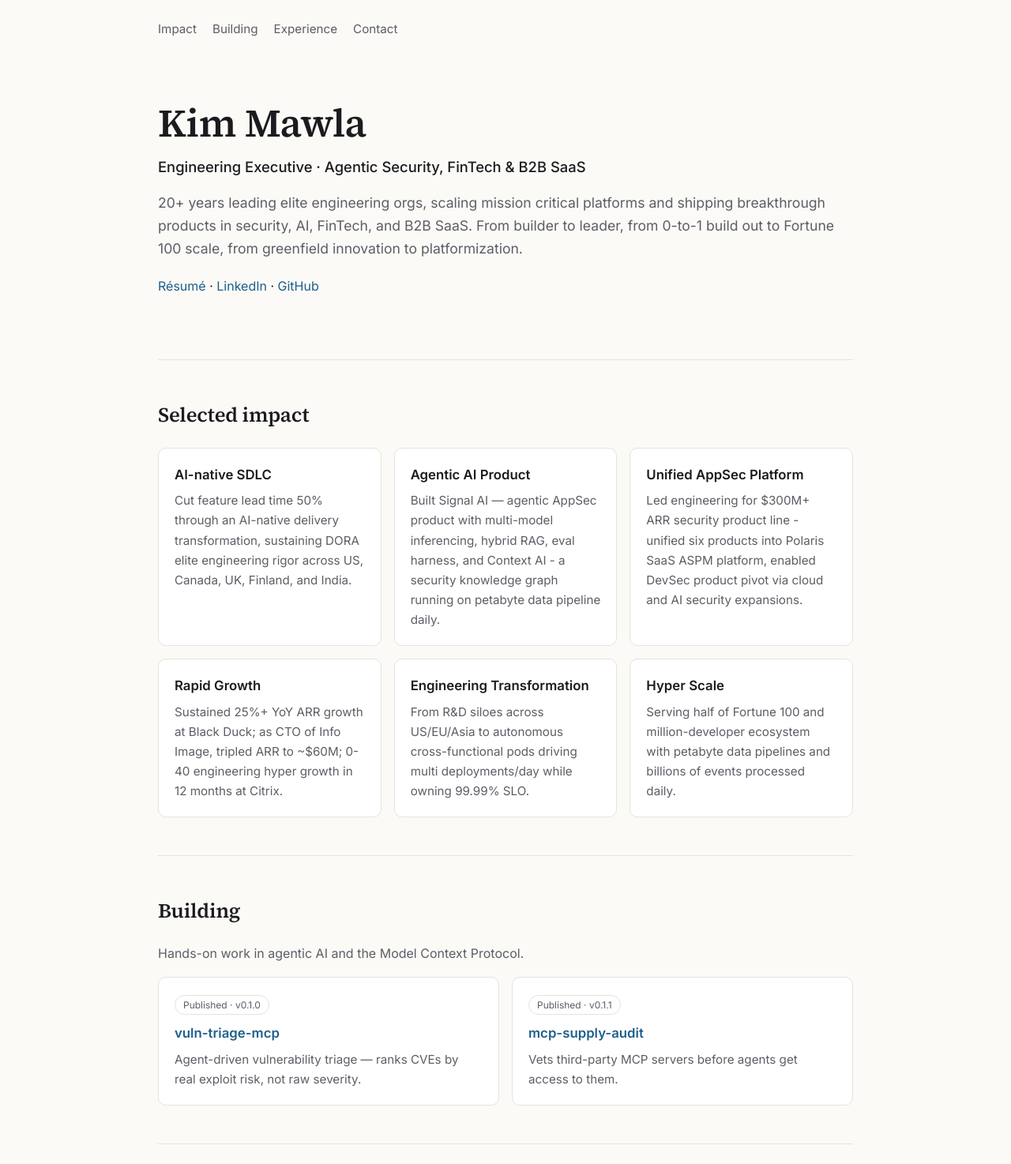
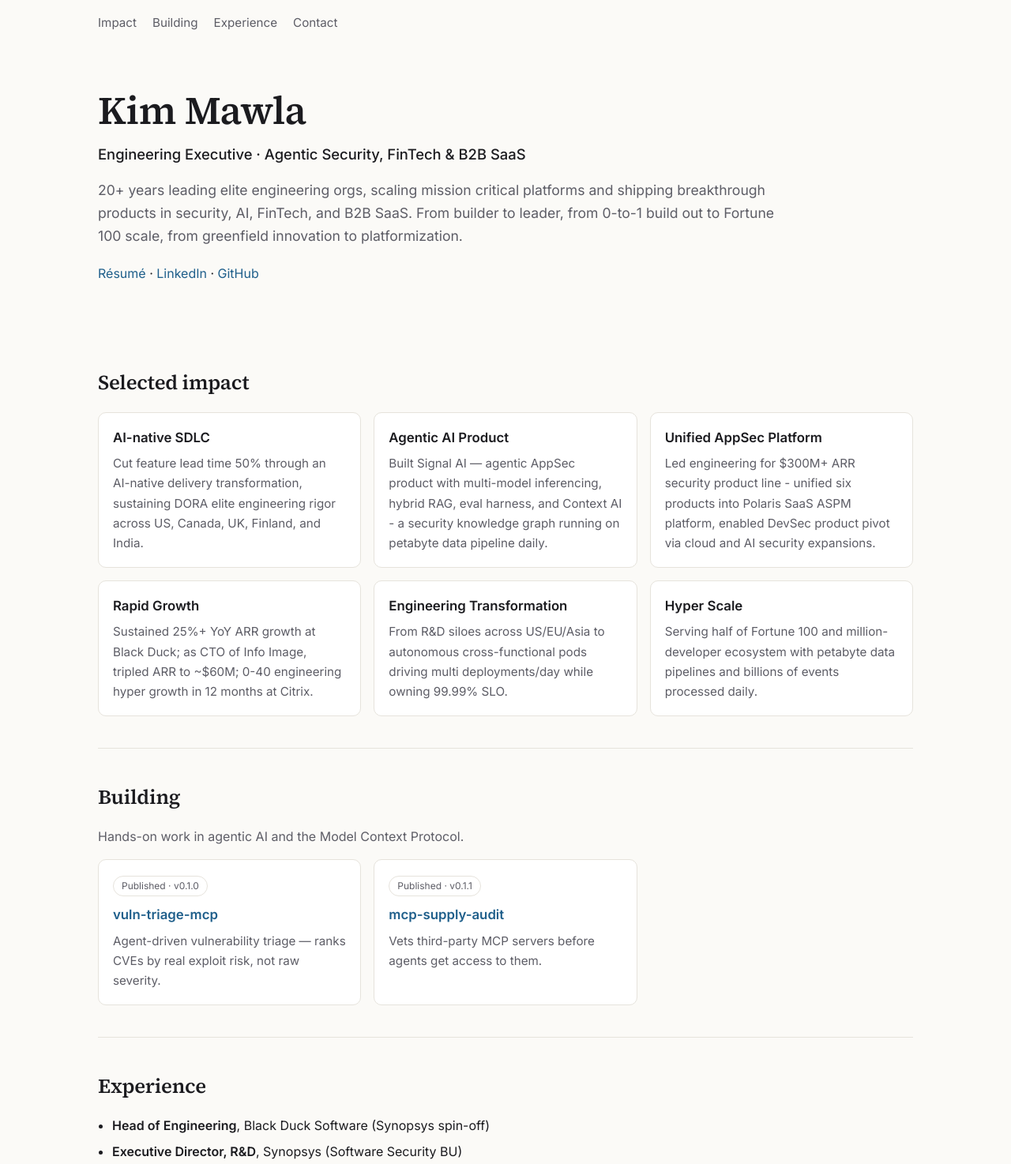
Before and after one commit to kimmawla/kimmawla.github.io, an Astro site: page / in a window 1280 px wide. Shown: the top 1474 px of the page at 79% size. Built offline with nearby package versions, Linux system fonts and the light colour scheme; Astro itself is replaced by a stand-in of ours.

Commit message:
update landing page and resume

```diff
--- a/src/layouts/Base.astro
+++ b/src/layouts/Base.astro
@@ -39,22 +39,55 @@ const { title = `${profile.name} — ${profile.title}`, description = profile.ta
   }
   * { box-sizing: border-box; }
   body { margin: 0; background: var(--bg); color: var(--fg); font: 16px/1.65 Inter, system-ui, sans-serif; }
-  .wrap { max-width: 920px; margin: 0 auto; padding: 0 20px; }
+
+  /* ▼ CHANGED: max-width 920 → 960px; padding 20 → 24px */
+  .wrap { max-width: 960px; margin: 0 auto; padding: 0 24px; }
+
+  /* ▼ ADDED: responsive max-width scaling at wide viewports */
+  @media (min-width: 1200px) {
+    .wrap { max-width: 1080px; }
+  }
+  @media (min-width: 1440px) {
+    .wrap { max-width: 1160px; }
+  }
+
   a { color: var(--accent); text-decoration: none; }
   a:hover { text-decoration: underline; }
   h1, h2 { font-family: 'Source Serif 4', Georgia, serif; font-weight: 600; letter-spacing: -0.01em; }
   h1 { font-size: clamp(2.2rem, 5vw, 3.1rem); line-height: 1.1; margin: 0 0 12px; }
-  h2 { font-size: 1.6rem; margin: 0 0 20px; }
-  section { padding: 48px 0; border-top: 1px solid var(--line); }
-  .nav { display: flex; justify-content: space-between; align-items: center; padding-top: 24px; padding-bottom: 24px; flex-wrap: wrap; gap: 12px; }
+
+  /* ▼ CHANGED: h2 margin-bottom 20 → 16px */
+  h2 { font-size: 1.6rem; margin: 0 0 16px; }
+
+  /* ▼ CHANGED: section padding 48 → 40px */
+  section { padding: 40px 0; border-top: 1px solid var(--line); }
+
+  /* ▼ ADDED: first section has no top border + tighter top padding */
+  section:first-of-type { border-top: none; padding-top: 24px; }
+
+  /* ▼ CHANGED: nav padding 24 → 16px */
+  .nav { display: flex; justify-content: space-between; align-items: center; padding-top: 16px; padding-bottom: 16px; flex-wrap: wrap; gap: 12px; }
+
   .nav nav { display: flex; gap: 20px; font-size: 0.95rem; }
   .nav nav a { color: var(--muted); }
   .brand { font-weight: 600; color: var(--fg); }
   .muted { color: var(--muted); }
-  .grid { display: grid; grid-template-columns: repeat(auto-fit, minmax(240px, 1fr)); gap: 16px; }
-  .card { background: var(--card); border: 1px solid var(--line); border-radius: 10px; padding: 20px; }
+
+  /* ▼ CHANGED: grid minmax 240 → 220px */
+  .grid { display: grid; grid-template-columns: repeat(auto-fit, minmax(220px, 1fr)); gap: 16px; }
+
+  /* ▼ ADDED: explicit 3-column grid at wide viewports */
+  @media (min-width: 1200px) {
+    .grid { grid-template-columns: repeat(3, 1fr); }
+  }
+
+  /* ▼ CHANGED: card padding 20 → 18px */
+  .card { background: var(--card); border: 1px solid var(--line); border-radius: 10px; padding: 18px; }
+
   .card h3 { margin: 0 0 6px; font-size: 1.05rem; }
   .card p { margin: 0; color: var(--muted); font-size: 0.95rem; }
   .pill { display: inline-block; font-size: 0.75rem; padding: 2px 10px; border: 1px solid var(--line); border-radius: 999px; color: var(--muted); }
-  .foot { padding: 40px 20px; color: var(--muted); font-size: 0.85rem; border-top: 1px solid var(--line); }
+
+  /* ▼ CHANGED: foot padding 40 → 32px; padding-x 20 → 24px for consistency */
+  .foot { padding: 32px 24px; color: var(--muted); font-size: 0.85rem; border-top: 1px solid var(--line); }
 </style>
--- /dev/null
+++ b/tmp-bkup/Base.astro
@@ -0,0 +1,60 @@
+---
+import { profile } from '../data/site';
+interface Props { title?: string; description?: string }
+const { title = `${profile.name} — ${profile.title}`, description = profile.tagline } = Astro.props;
+---
+<!doctype html>
+<html lang="en">
+  <head>
+    <meta charset="utf-8" />
+    <meta name="viewport" content="width=device-width, initial-scale=1" />
+    <title>{title}</title>
+    <meta name="description" content={description} />
+    <meta property="og:title" content={title} />
+    <meta property="og:description" content={description} />
+    <link rel="canonical" href={new URL(Astro.url.pathname, Astro.site)} />
+    <link rel="preconnect" href="https://fonts.googleapis.com" />
+    <link href="https://fonts.googleapis.com/css2?family=Inter:wght@400;500;600&family=Source+Serif+4:opsz,wght@8..60,600&display=swap" rel="stylesheet" />
+  </head>
+  <body>
+    <header class="wrap nav">
+      <nav>
+        <a href="/#impact">Impact</a>
+        <a href="/#building">Building</a>
+        <a href="/#experience">Experience</a>
+        <a href="/#contact">Contact</a>
+      </nav>
+    </header>
+    <main class="wrap"><slot /></main>
+    <footer class="wrap foot">© {new Date().getFullYear()} {profile.name}</footer>
+  </body>
+</html>
+
+<style is:global>
+  :root {
+    --bg: #fbfaf7; --fg: #1b1b1f; --muted: #5d5d66; --line: #e6e3dc; --accent: #1f5f8b; --card: #ffffff;
+  }
+  @media (prefers-color-scheme: dark) {
+    :root { --bg: #111214; --fg: #ececee; --muted: #a0a0aa; --line: #26272b; --accent: #7cb4dc; --card: #17181b; }
+  }
+  * { box-sizing: border-box; }
+  body { margin: 0; background: var(--bg); color: var(--fg); font: 16px/1.65 Inter, system-ui, sans-serif; }
+  .wrap { max-width: 920px; margin: 0 auto; padding: 0 20px; }
+  a { color: var(--accent); text-decoration: none; }
+  a:hover { text-decoration: underline; }
+  h1, h2 { font-family: 'Source Serif 4', Georgia, serif; font-weight: 600; letter-spacing: -0.01em; }
+  h1 { font-size: clamp(2.2rem, 5vw, 3.1rem); line-height: 1.1; margin: 0 0 12px; }
+  h2 { font-size: 1.6rem; margin: 0 0 20px; }
+  section { padding: 48px 0; border-top: 1px solid var(--line); }
+  .nav { display: flex; justify-content: space-between; align-items: center; padding-top: 24px; padding-bottom: 24px; flex-wrap: wrap; gap: 12px; }
+  .nav nav { display: flex; gap: 20px; font-size: 0.95rem; }
+  .nav nav a { color: var(--muted); }
+  .brand { font-weight: 600; color: var(--fg); }
+  .muted { color: var(--muted); }
+  .grid { display: grid; grid-template-columns: repeat(auto-fit, minmax(240px, 1fr)); gap: 16px; }
+  .card { background: var(--card); border: 1px solid var(--line); border-radius: 10px; padding: 20px; }
+  .card h3 { margin: 0 0 6px; font-size: 1.05rem; }
+  .card p { margin: 0; color: var(--muted); font-size: 0.95rem; }
+  .pill { display: inline-block; font-size: 0.75rem; padding: 2px 10px; border: 1px solid var(--line); border-radius: 999px; color: var(--muted); }
+  .foot { padding: 40px 20px; color: var(--muted); font-size: 0.85rem; border-top: 1px solid var(--line); }
+</style>
```
